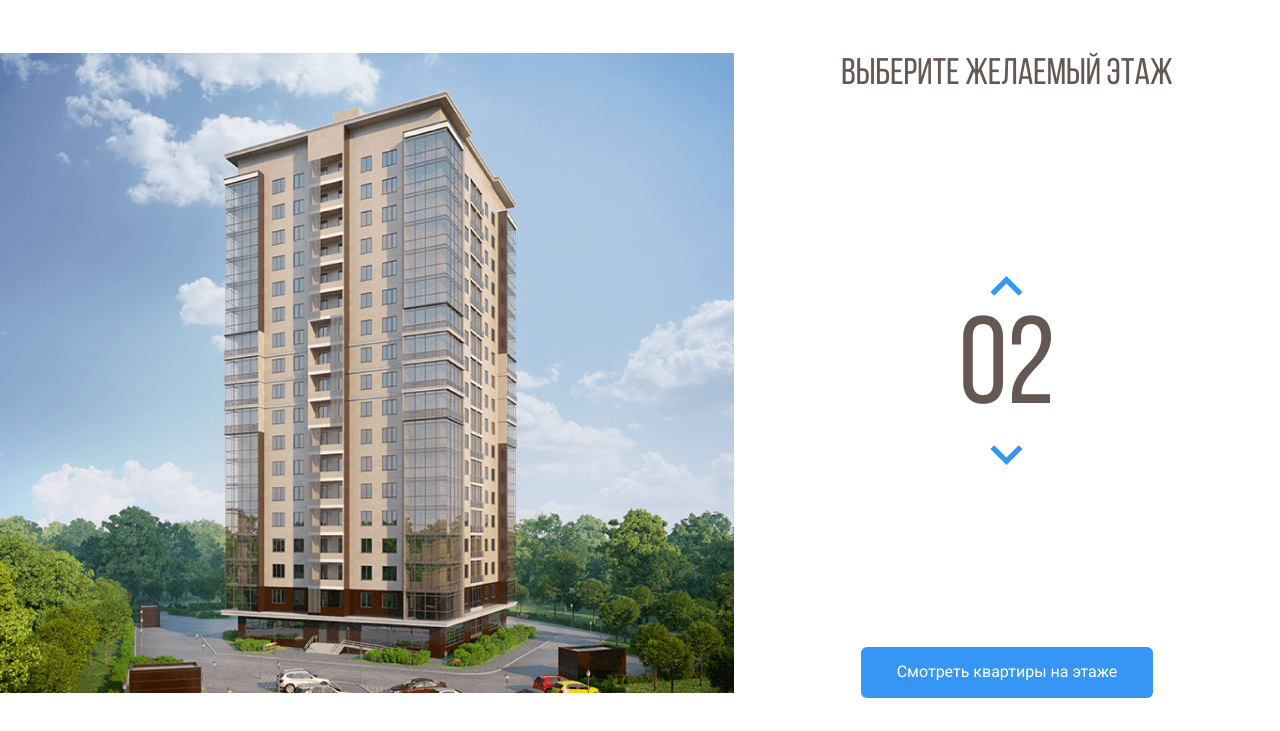
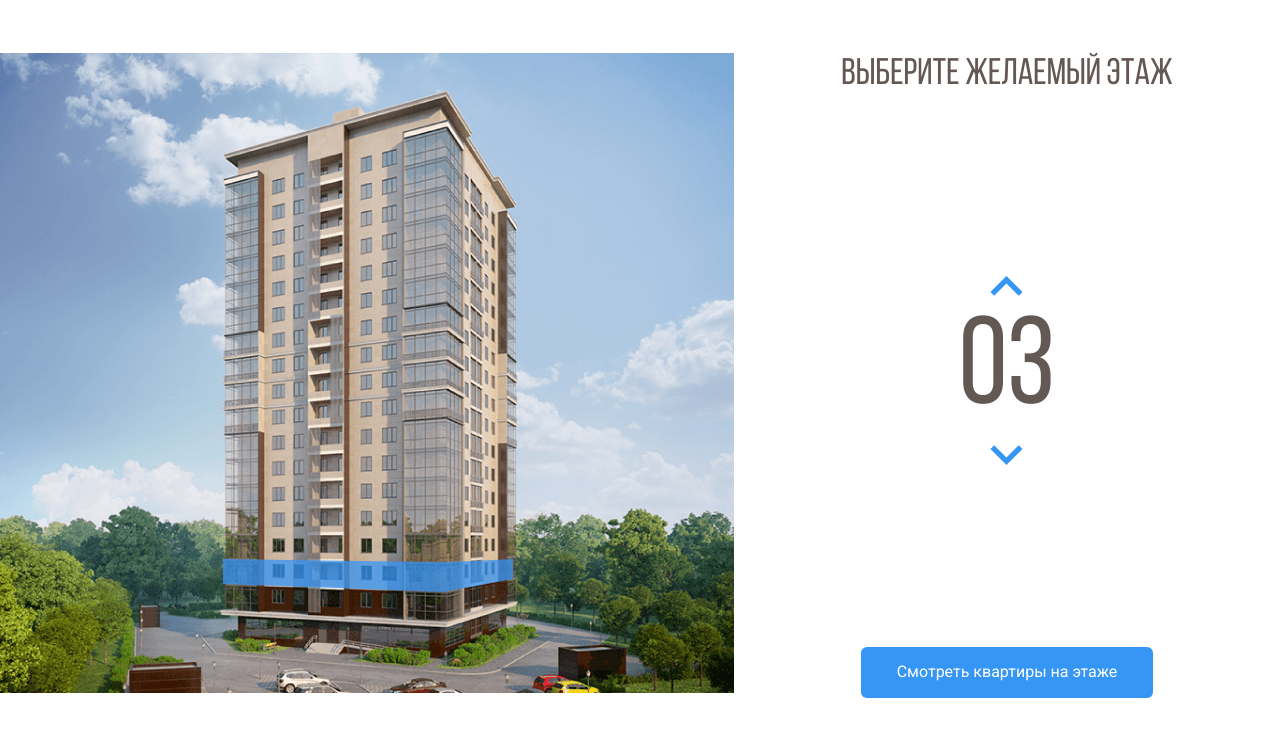
Before and after one commit to NazV/JK_Melody, a plain HTML site: page index.html in a window 1280 px wide. Both pictures are taken after a click on the button 1006 px from the left and 356 px from the top of the page. Shown: the part 69-800 px from the top of the page. Drawn offline with nearby package versions, Linux system fonts and the light colour scheme.

Commit message:
Add files via upload

```diff
--- a/css/style.css
+++ b/css/style.css
@@ -77,6 +77,9 @@ body {
 .home-image path:hover {
   opacity: 1;
 }
+path.current-floor {
+  opacity: 1;
+}
 .counter-group {
   display: flex;
   flex-direction: column;
--- a/index.html
+++ b/index.html
@@ -51,23 +51,23 @@
                 </pattern>
                 <image id="image0_1_86" width="740" height="640" xlink:href="img/home.png"/>
                 </defs>
-                <path d="M222 532L442.8 540L512 526.3V548L443.5 567.7L222 556.7V532Z" fill="#3595F6" fill-opacity="0.75"/>
-                <path d="M223 531V506L443.3 509.3L513 506V526L443.7 539L223 531Z" fill="#3595F6" fill-opacity="0.75"/>
-                <path d="M223 505V480H444H513V503L445 510L223 505Z" fill="#3595F6" fill-opacity="0.75"/>
-                <path d="M223 481V456L444.3 452.3L512 459V481H444" fill="#3595F6" fill-opacity="0.75"/>
-                <path d="M223 455V429L444.5 425.7L513 436.7V458L444 451.3L223 455Z" fill="#3595F6" fill-opacity="0.75"/>
-                <path d="M222 428V404.3L443 392L514 415V436.3L443 424L222 428Z" fill="#3595F6" fill-opacity="0.75"/>
-                <path d="M222 406V381L444.2 364.7L514 393.3V414L443.7 392.3L222 406Z" fill="#3595F6" fill-opacity="0.75"/>
-                <path d="M222 381V356L444.5 335.7L514 372.3V393L442 364.3L222 381Z" fill="#3595F6" fill-opacity="0.75"/>
-                <path d="M222 355V331L445 306.3L514 350.3V372L444.7 334L222 355Z" fill="#3595F6" fill-opacity="0.75"/>
-                <path d="M222 330V306L444.5 277.3L514 328.3V349L443.7 306.7L222 330Z" fill="#3595F6" fill-opacity="0.75"/>
-                <path d="M221 306V282L443.3 249L514 308.3V328L444 277.3L221 306Z" fill="#3595F6" fill-opacity="0.75"/>
-                <path d="M222 281V257L443.2 222L513 286V307L444.3 248.7L222 281Z" fill="#3595F6" fill-opacity="0.75"/>
-                <path d="M222 257V232L444.3 194L513 264.3V285L444 221L222 257Z" fill="#3595F6" fill-opacity="0.75"/>
-                <path d="M222 231V206L442.8 162.3L513 241.3V264L444 190.7L222 231Z" fill="#3595F6" fill-opacity="0.75"/>
-                <path d="M223 207V182L443 134L513 219V242L442.3 162.7L223 207Z" fill="#3595F6" fill-opacity="0.75"/>
-                <path d="M222 182V157L441.8 105L513 197.3V220L443.3 133.7L222 182Z" fill="#3595F6" fill-opacity="0.75"/>
-                <path d="M222 157V131L444 74.3L513 176V197L443.7 105.3L222 157Z" fill="#3595F6" fill-opacity="0.75"/>
+                <path data-floor="02" d="M222 532L442.8 540L512 526.3V548L443.5 567.7L222 556.7V532Z" fill="#3595F6" fill-opacity="0.75"/>
+                <path data-floor="03" d="M223 531V506L443.3 509.3L513 506V526L443.7 539L223 531Z" fill="#3595F6" fill-opacity="0.75"/>
+                <path data-floor="04" d="M223 505V480H444H513V503L445 510L223 505Z" fill="#3595F6" fill-opacity="0.75"/>
+                <path data-floor="05" d="M223 481V456L444.3 452.3L512 459V481H444" fill="#3595F6" fill-opacity="0.75"/>
+                <path data-floor="06" d="M223 455V429L444.5 425.7L513 436.7V458L444 451.3L223 455Z" fill="#3595F6" fill-opacity="0.75"/>
+                <path data-floor="07" d="M222 428V404.3L443 392L514 415V436.3L443 424L222 428Z" fill="#3595F6" fill-opacity="0.75"/>
+                <path data-floor="08" d="M222 406V381L444.2 364.7L514 393.3V414L443.7 392.3L222 406Z" fill="#3595F6" fill-opacity="0.75"/>
+                <path data-floor="09" d="M222 381V356L444.5 335.7L514 372.3V393L442 364.3L222 381Z" fill="#3595F6" fill-opacity="0.75"/>
+                <path data-floor="10" d="M222 355V331L445 306.3L514 350.3V372L444.7 334L222 355Z" fill="#3595F6" fill-opacity="0.75"/>
+                <path data-floor="11" d="M222 330V306L444.5 277.3L514 328.3V349L443.7 306.7L222 330Z" fill="#3595F6" fill-opacity="0.75"/>
+                <path data-floor="12" d="M221 306V282L443.3 249L514 308.3V328L444 277.3L221 306Z" fill="#3595F6" fill-opacity="0.75"/>
+                <path data-floor="13" d="M222 281V257L443.2 222L513 286V307L444.3 248.7L222 281Z" fill="#3595F6" fill-opacity="0.75"/>
+                <path data-floor="14" d="M222 257V232L444.3 194L513 264.3V285L444 221L222 257Z" fill="#3595F6" fill-opacity="0.75"/>
+                <path data-floor="15" d="M222 231V206L442.8 162.3L513 241.3V264L444 190.7L222 231Z" fill="#3595F6" fill-opacity="0.75"/>
+                <path data-floor="16" d="M223 207V182L443 134L513 219V242L442.3 162.7L223 207Z" fill="#3595F6" fill-opacity="0.75"/>
+                <path data-floor="17" d="M222 182V157L441.8 105L513 197.3V220L443.3 133.7L222 182Z" fill="#3595F6" fill-opacity="0.75"/>
+                <path data-floor="18" d="M222 157V131L444 74.3L513 176V197L443.7 105.3L222 157Z" fill="#3595F6" fill-opacity="0.75"/>
                 </svg>
         </div>
         <!-- /.main-image -->
@@ -87,5 +87,10 @@
         </div>
         <!-- /.main-info -->
     </main>
+    <script src="https://code.jquery.com/jquery-3.6.0.min.js"
+    integrity="sha256-/xUj+3OJU5yExlq6GSYGSHk7tPXikynS7ogEvDej/m4="
+    crossorigin="anonymous">
+    </script>
+    <script src="js/main.js"></script>
 </body>
 </html>
--- /dev/null
+++ b/js/main.js
@@ -0,0 +1,33 @@
+$(document).ready(function () {
+    var currentFloor = 2;
+    var floorPath = $(".home-image path");
+    var counterUp = $(".counter-up"); /*Нашли кнопку с помощью Jquery и дали ей переменную*/
+    var counterDown = $(".counter-down")
+    floorPath.on("mouseover", function () { /*При наведении курсора мышки меняется счетчик с номерами этажей*/
+        floorPath.removeClass("current-floor");
+        currentFloor = $(this).attr("data-floor");
+        $(".counter").text(currentFloor);
+    });
+
+    counterUp.on("click", function () {  /*При наведении на кнопку вверх увеличивается номер этажа*/
+        if (currentFloor < 18) {
+            currentFloor++;
+            usCurrentFloor = currentFloor.toLocaleString("en-US", { minimumIntegerDigits: 2,
+            useGroupping: false });
+            $(".counter").text(usCurrentFloor);
+            floorPath.removeClass("current-floor");
+            $(`[data-floor=${usCurrentFloor}]`).toggleClass("current-floor"); /*вешаем класс на какой-то конкретный этаж*/
+        }
+    })
+
+    counterDown.on("click", function () {
+        if (currentFloor > 2) {
+            currentFloor--;
+            usCurrentFloor = currentFloor.toLocaleString("en-US", { minimumIntegerDigits: 2,
+            useGroupping: false });
+            $(".counter").text(usCurrentFloor);
+            floorPath.removeClass("current-floor");
+            $(`[data-floor=${usCurrentFloor}]`).toggleClass("current-floor");
+        }
+    })
+});
```
